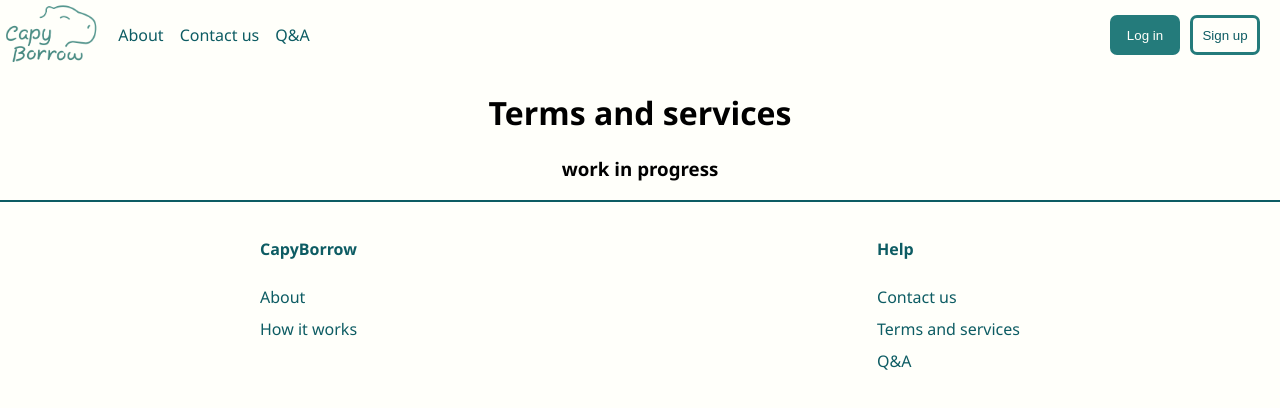
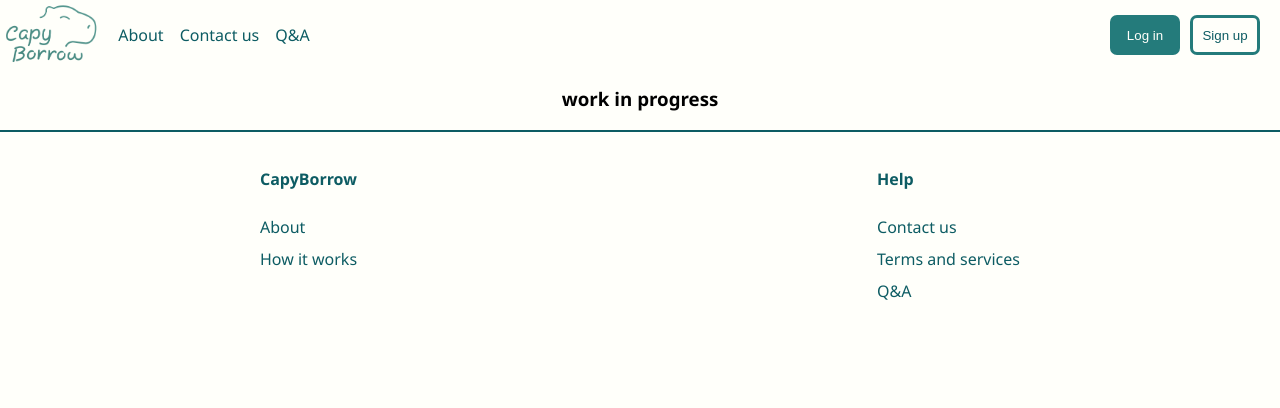
Before and after one commit to CapyBorrow-PDG/capyborrow, a React (Create React App) app in the folder frontend/: page /termsandservices in a window 1280 px wide. Shown: the top 408 px of the page. Built offline with nearby package versions, Linux system fonts and the light colour scheme; the HTML template or start-up script is replaced by a standard one.

Commit message:
SCRUM-26 fix navbar

```diff
--- a/frontend/src/App.css
+++ b/frontend/src/App.css
@@ -15,6 +15,10 @@
  ********/
 
 .header {
+  position: fixed;
+  top: 0;
+  width: 100%;
+  z-index: 3000;
   background-color: var(--off-white);
   display: flex;
   align-items: center;
--- a/frontend/src/components/NavBar.tsx
+++ b/frontend/src/components/NavBar.tsx
@@ -3,6 +3,7 @@ import capylogo from '../images/logoCapyBorrow.png';
 import { Link } from 'react-router-dom';
 
 const NavBar = () => {
+
   return(
     <div className="header">
         <div id="logoandmenu">
@@ -24,10 +25,10 @@ const NavBar = () => {
           </div>
         </div>
         <div id="buttons">
-          <button className="headerbutton darkbutton">
+          <button className="headerbutton darkbutton" onClick={() => alert("can't log in yet :(")}>
             Log in
           </button>
-          <button className="headerbutton lightbutton">
+          <button className="headerbutton lightbutton" onClick={() => alert("can't sign up yet :(")}>
             Sign up
           </button>
         </div>
--- a/frontend/src/pages/Landing.tsx
+++ b/frontend/src/pages/Landing.tsx
@@ -1,5 +1,5 @@
 import handshake from '../images/handshake.png';
-import { Link, useNavigate } from 'react-router-dom';
+import { useNavigate } from 'react-router-dom';
 
 const Landing = () => {
   const navigate = useNavigate();
```
